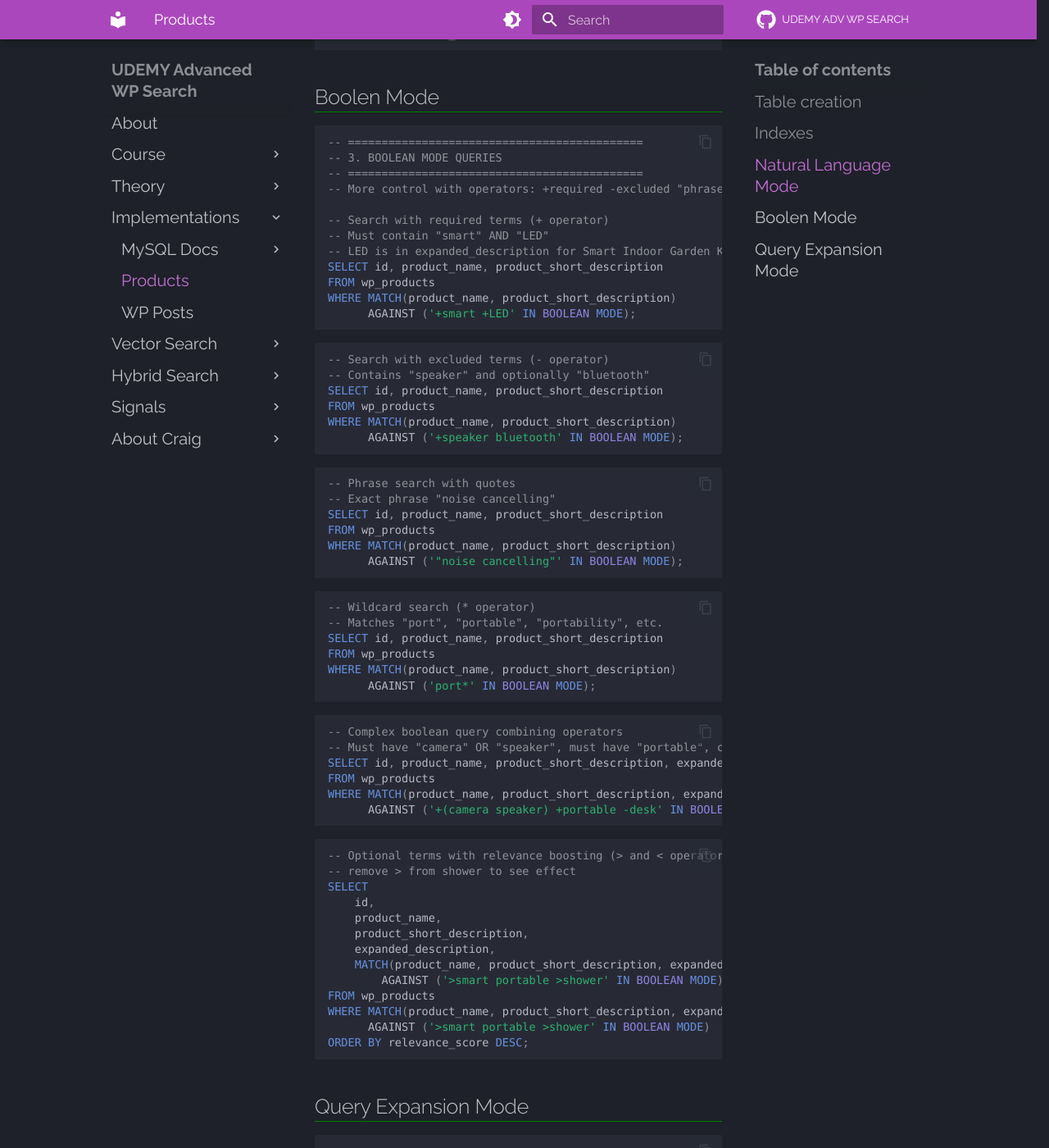
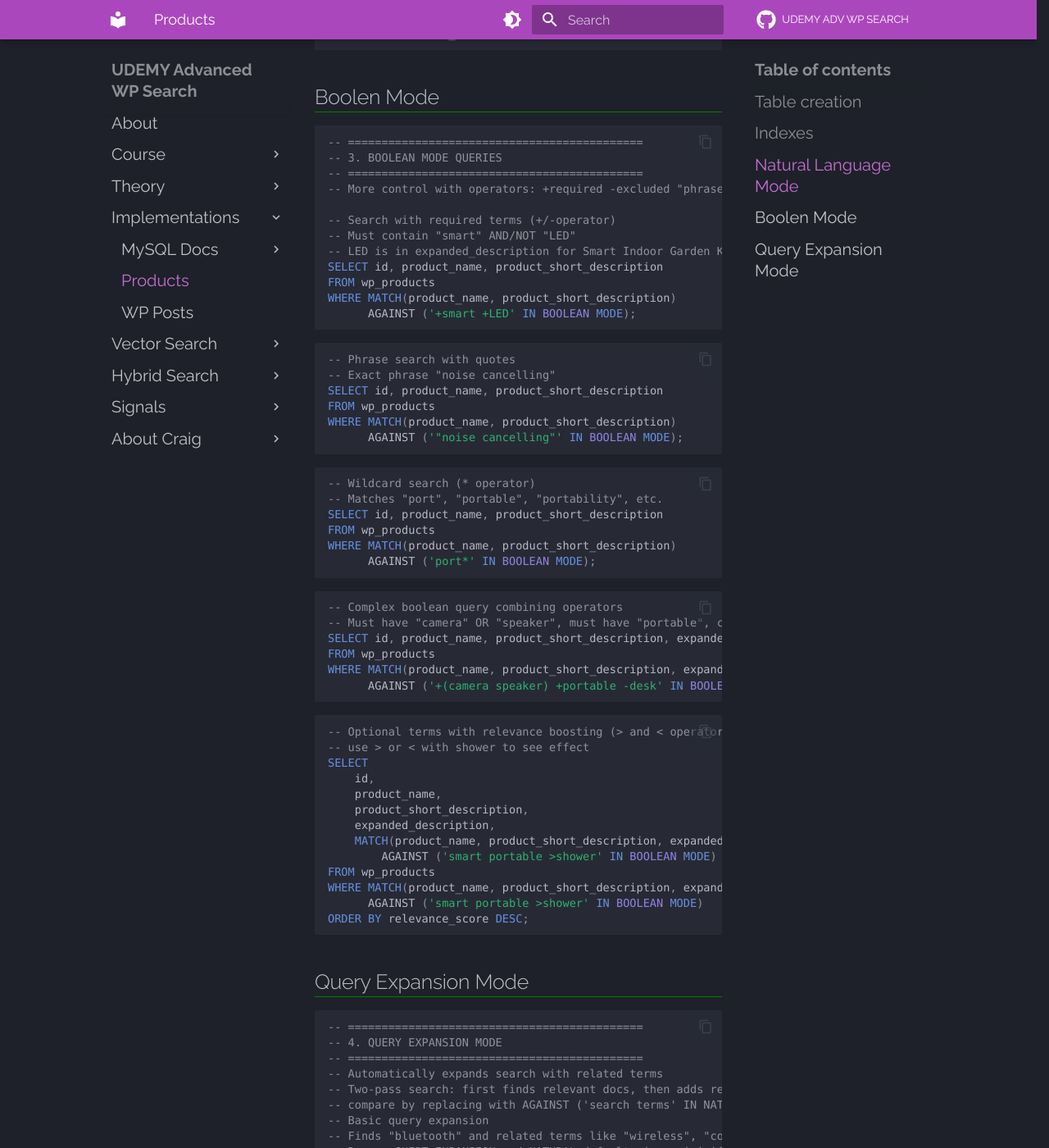
Before and after one commit to Python-Test-Engineer/udemy-advanced-wordpress-search, an MkDocs documentation site: the page built from docs/implementations/products.md, in a window 1280 px wide and 1400 px high, scrolled down 3682 px. Shown: the whole window at 82% size. Built offline with MkDocs 1.6.1 and Material for MkDocs 9.7.7, drawn with Linux system fonts in a browser that asks for light colours; some of the changed text lies outside the part shown.

Commit message:
products

````diff
--- a/docs/implementations/products.md
+++ b/docs/implementations/products.md
@@ -167,13 +167,13 @@
 
 ```sql
 -- Combine full-text with regular WHERE clause
-SELECT id, product_name, product_short_description, expanded_description,
+SELECT id, created_at, product_name, product_short_description, expanded_description,
        MATCH(product_name, product_short_description, expanded_description)
        AGAINST ('smart home') AS relevance_score
 FROM wp_products
 WHERE MATCH(product_name, product_short_description, expanded_description)
       AGAINST ('smart home')
-  AND created_at >= '2026-01-01'
+  AND created_at >= '2025-07-01'
 ORDER BY relevance_score DESC;
 ```
 ## Boolen Mode
@@ -184,22 +184,13 @@
 -- ============================================
 -- More control with operators: +required -excluded "phrase" wildcard
 
--- Search with required terms (+ operator)
--- Must contain "smart" AND "LED"
+-- Search with required terms (+/-operator)
+-- Must contain "smart" AND/NOT "LED"
 -- LED is in expanded_description for Smart Indoor Garden Kit
 SELECT id, product_name, product_short_description
 FROM wp_products
 WHERE MATCH(product_name, product_short_description)
       AGAINST ('+smart +LED' IN BOOLEAN MODE);
-```
-
-```sql
--- Search with excluded terms (- operator)
--- Contains "speaker" and optionally "bluetooth"
-SELECT id, product_name, product_short_description
-FROM wp_products
-WHERE MATCH(product_name, product_short_description)
-      AGAINST ('+speaker bluetooth' IN BOOLEAN MODE);
 ```
 
 ```sql
@@ -231,17 +222,17 @@
 
 ```sql
 -- Optional terms with relevance boosting (> and < operators)
--- remove > from shower to see effect
+-- use > or < with shower to see effect
 SELECT
     id,
     product_name,
     product_short_description,
     expanded_description,
     MATCH(product_name, product_short_description, expanded_description)
-        AGAINST ('>smart portable >shower' IN BOOLEAN MODE) AS relevance_score
+        AGAINST ('smart portable >shower' IN BOOLEAN MODE) AS relevance_score
 FROM wp_products
 WHERE MATCH(product_name, product_short_description, expanded_description)
-      AGAINST ('>smart portable >shower' IN BOOLEAN MODE)
+      AGAINST ('smart portable >shower' IN BOOLEAN MODE)
 ORDER BY relevance_score DESC;
 ```
 
@@ -257,6 +248,7 @@
 -- compare by replacing with AGAINST ('search terms' IN NATURAL LANGUAGE MODE)
 -- Basic query expansion
 -- Finds "bluetooth" and related terms like "wireless", "connectivity", etc.
+-- Remove QUERT EXPANSION and NATURAL default gives siginificantly less rows
 SELECT id, product_name, product_short_description, expanded_description,
        MATCH(product_name, product_short_description, expanded_description)
        AGAINST ('bluetooth' WITH QUERY EXPANSION) AS relevance_score
@@ -278,17 +270,6 @@
 ORDER BY relevance_score DESC;
 ```
 
-```sql
-
-SELECT id, product_name, product_short_description, expanded_description,
-       MATCH(product_name, product_short_description, expanded_description)
-       AGAINST ('smart home' WITH QUERY EXPANSION) AS relevance_score
-FROM wp_products
-WHERE MATCH(product_name, product_short_description, expanded_description)
-      AGAINST ('smart home' WITH QUERY EXPANSION)
-ORDER BY relevance_score DESC
-LIMIT 10 OFFSET 0;
-```
 
 ```sql
 -- Search with minimum relevance threshold
````
